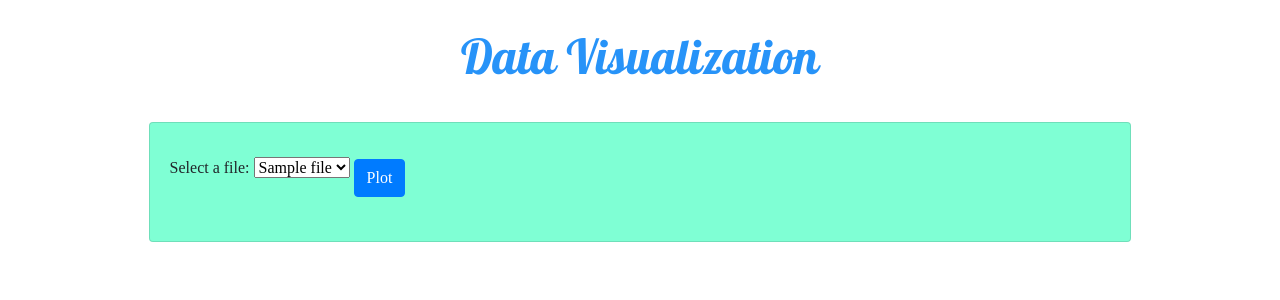
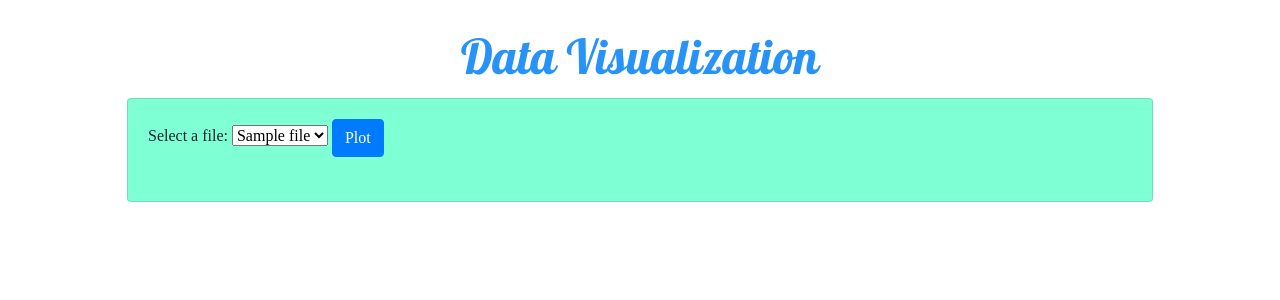
Before and after one commit to janbadillo/marine-data-visualizer, a Flask app: page / in a window 1280 px wide. Shown: the part 86-386 px from the top of the page. Run offline with Flask 3, Linux system fonts and the light colour scheme; a database or web service that is not in the repository returns one stand-in record (values such as "Sample title"); data that the repository does not hold is empty; some libraries are stand-ins or nearby versions.

Commit message:
Refactor main.css: Update padding and margin styles

```diff
--- a/application/static/main.css
+++ b/application/static/main.css
@@ -18,6 +18,14 @@
   padding: 0px;
   margin: 0;
   font-family: 'Times New Roman', Times, serif;
+}
+
+.p-4 {
+  padding: 0rem !important;
+}
+
+.mt-3, .my-3 {
+  margin-top: 0rem !important;
 }
 
 .navbar-text {
```
